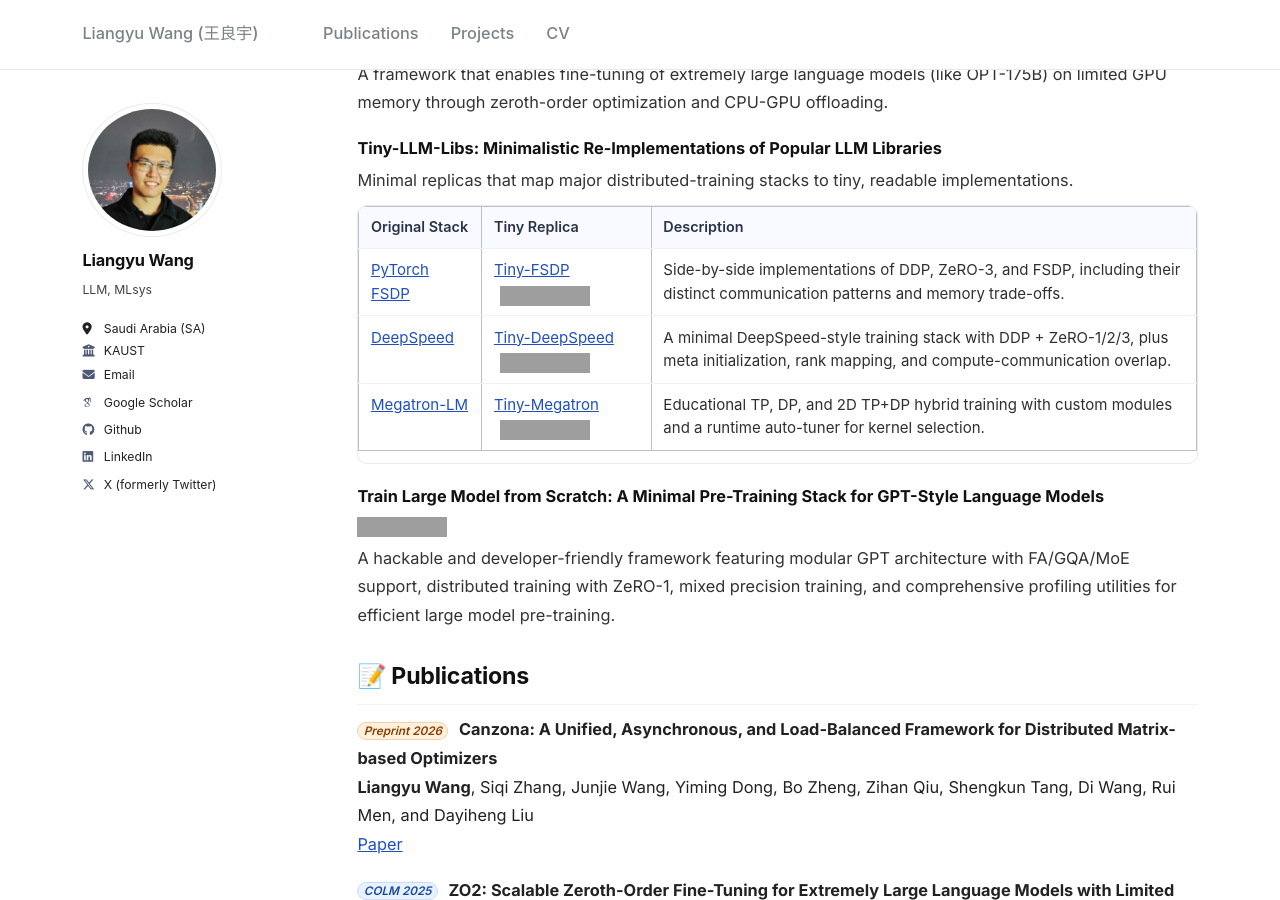
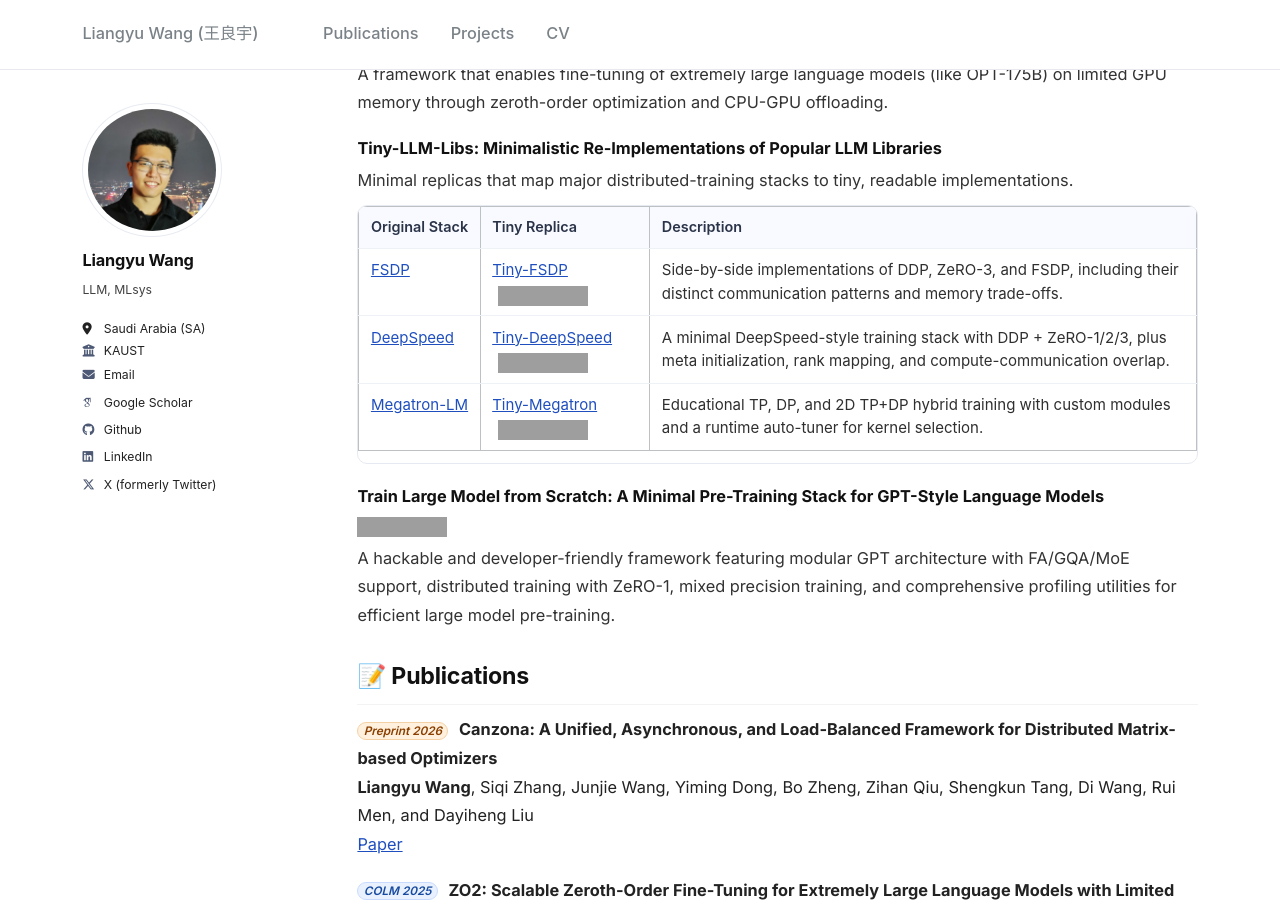
Before and after one commit to liangyuwang/liangyuwang.github.io, a Jekyll site: the page built from _pages/about.md, in a window 1280 px wide and 900 px high, scrolled down 944 px, cut to the strip 0-900 px from the top of the window. Built offline with Jekyll 4.4.1, drawn with Linux system fonts in a browser that asks for light colours; some web fonts are replaced; grey boxes are pictures that could not be loaded.

Commit message:
update about

```diff
--- a/_pages/about.md
+++ b/_pages/about.md
@@ -58,7 +58,7 @@ My research interests include optimizing distributed training and inference of L
     </thead>
     <tbody>
       <tr>
-        <td><a href="https://github.com/pytorch/pytorch">PyTorch FSDP</a></td>
+        <td><a href="https://github.com/pytorch/pytorch">FSDP</a></td>
         <td>
           <a href="https://github.com/liangyuwang/Tiny-FSDP">Tiny-FSDP</a>
           <span class="github-stars"><a href="https://github.com/liangyuwang/Tiny-FSDP"><img src="https://img.shields.io/github/stars/liangyuwang/Tiny-FSDP?style=social" alt="GitHub stars"></a></span>
```
